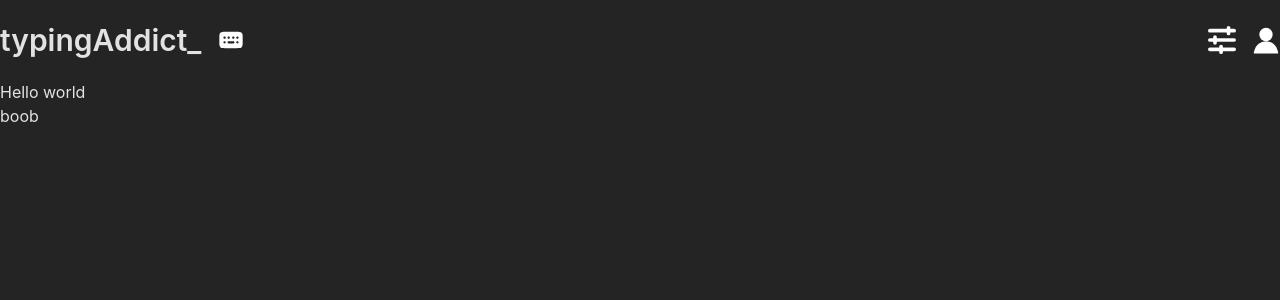
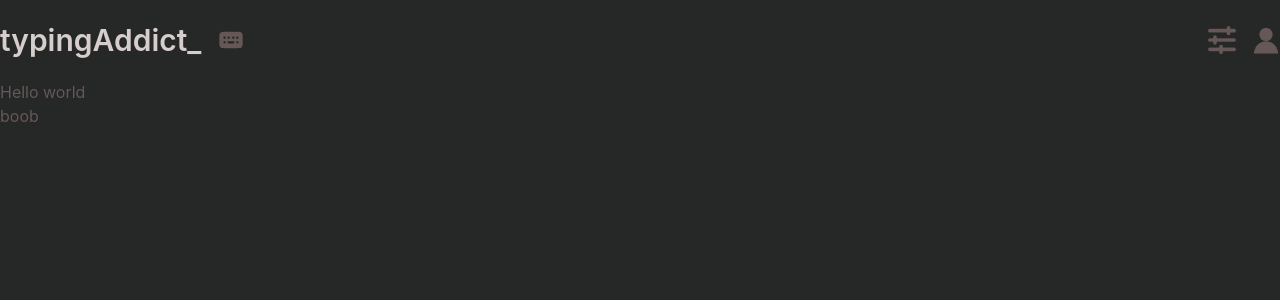
Before and after one commit to Dri3xCz/ReactTypingGame, a React (Vite) app: page / in a window 1280 px wide. Shown: the top 300 px of the page. Built offline with nearby package versions, Linux system fonts and the light colour scheme.

Commit message:
feat: made components use themes hook

```diff
--- a/package.json
+++ b/package.json
@@ -15,6 +15,7 @@
     "react-router-dom": "^6.21.1"
   },
   "devDependencies": {
+    "@types/node": "^20.11.7",
     "@types/react": "^18.2.43",
     "@types/react-dom": "^18.2.17",
     "@typescript-eslint/eslint-plugin": "^6.14.0",
--- a/src/components/Indicator/Indicator.tsx
+++ b/src/components/Indicator/Indicator.tsx
@@ -1,15 +1,27 @@
 import { FunctionComponent, SVGProps } from "react";
-import { Route } from "@/routes"
+import { Route } from "@/routes";
+import useTheme from "@/providers/ThemeProvider/useTheme";
+import { useHover } from "@/hooks";
 
 export interface IndicatorProps {
   path: Route;
-  Icon: FunctionComponent<SVGProps<SVGSVGElement>>
+  Icon: FunctionComponent<SVGProps<SVGSVGElement>>;
 }
 
 export function Indicator({ path, Icon }: IndicatorProps) {
+  const { theme } = useTheme();
+  const { onHoverChange } = useHover();
+
   return (
     <a href={path}>
-      <Icon className="fill-white ms-4 w-7 h-7" />
+      <Icon
+        onMouseLeave={(event) => onHoverChange(event, theme.opositeColor)}
+        onMouseOver={(event) => onHoverChange(event, theme.highlightColor)}
+        style={{
+          fill: theme.opositeColor
+        }}
+        className="ms-4 w-7 h-7 duration-300"
+      />
     </a>
   );
 }
--- a/src/components/Layout/Logo.tsx
+++ b/src/components/Layout/Logo.tsx
@@ -1,6 +1,16 @@
+import useTheme from "@/providers/ThemeProvider/useTheme";
 
 export function Logo() {
-  return <h1 className="font-semibold text-3xl">typingAddict_</h1>
+  const { theme } = useTheme();
+
+  return (
+    <h1
+      style={{ color: theme.highlightColor }}
+      className="font-semibold text-3xl"
+    >
+      typingAddict_
+    </h1>
+  );
 }
 
 export default Logo;
--- a/src/index.css
+++ b/src/index.css
@@ -6,11 +6,6 @@
   font-family: Inter, system-ui, Avenir, Helvetica, Arial, sans-serif;
   line-height: 1.5;
   font-weight: 400;
-
-  color-scheme: light dark;
-  color: rgba(255, 255, 255, 0.87);
-  background-color: #242424;
-
   font-synthesis: none;
   text-rendering: optimizeLegibility;
   -webkit-font-smoothing: antialiased;
--- a/src/main.tsx
+++ b/src/main.tsx
@@ -6,6 +6,8 @@ import { RouterProvider, createBrowserRouter } from "react-router-dom";
 import Main from "./components/pages/Main";
 import Layout from "./components/Layout/Layout";
 import { routes } from "./routes";
+import { ThemeProvider } from "./providers/ThemeProvider/ThemeProvider";
+import { Root } from "./components/Root";
 
 const router = createBrowserRouter([
   {
@@ -16,10 +18,12 @@ const router = createBrowserRouter([
 
 ReactDOM.createRoot(document.getElementById("root")!).render(
   <React.StrictMode>
-    <div className="container mx-auto">
-      <Layout>
-        <RouterProvider router={router} />
-      </Layout>
-    </div>
+    <ThemeProvider>
+      <Root>
+        <Layout>
+          <RouterProvider router={router} />
+        </Layout>
+      </Root>
+    </ThemeProvider>
   </React.StrictMode>
 );
--- a/src/providers/ThemeProvider/useTheme.tsx
+++ b/src/providers/ThemeProvider/useTheme.tsx
@@ -9,3 +9,5 @@ export function useTheme() {
 
   return themeContext;
 }
+
+export default useTheme;
--- a/src/themes.tsx
+++ b/src/themes.tsx
@@ -6,8 +6,8 @@ export type Theme = {
 }
 
 export const defaultTheme: Theme = {
-  primaryColor: "red",
-  secondaryColor: "red",
-  highlightColor: "red",
-  opositeColor: "red",
+  primaryColor: "#262727",
+  secondaryColor: "#645b56",
+  highlightColor: "#d5cecc",
+  opositeColor: "#655856",
 }
```
Also changed, not shown: 1 other file (tests, documents, lock files or other folders).
